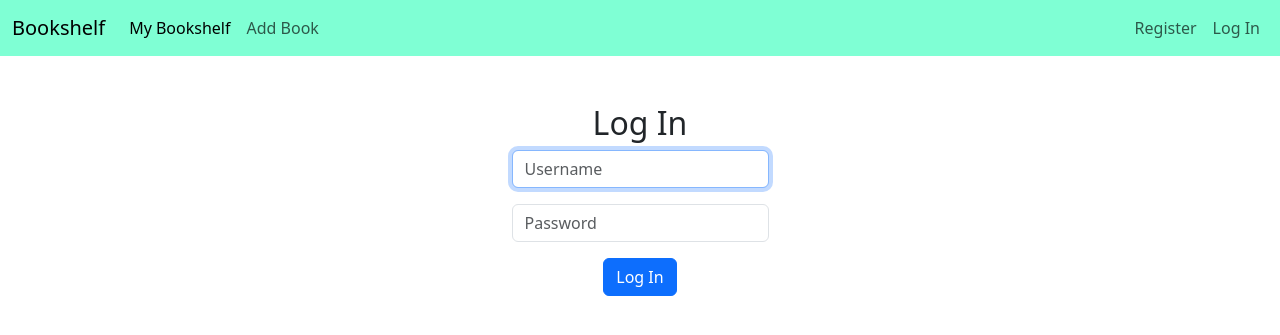
After one commit to samm123/bookshelf, a Flask app: page /login in a window 1280 px wide. The commit adds this page. Shown: the top 335 px of the page. Run offline with Flask 3, Linux system fonts and the light colour scheme.

Commit message:
Adding more fun stuff

```diff
--- a/app.py
+++ b/app.py
@@ -1,4 +1,5 @@
 from flask import Flask, flash, redirect, render_template, request, session
+from helpers import get_book
 
 # Configure application
 app = Flask(__name__)
@@ -6,9 +7,33 @@ app = Flask(__name__)
 @app.route("/")
 def index():
 
-    return render_template("layout.html")
+    return render_template("index.html")
 
 @app.route("/register")
 def register():
 
     return render_template("register.html")
+
+@app.route("/login")
+def login():
+
+    return render_template("login.html")
+
+@app.route("/add_book")
+def add_book():
+
+    return render_template("add_book.html")
+
+@app.route("/lookup", methods=["GET", "POST"])
+def lookup():
+
+    isbn = request.form.get("isbn")
+
+    info = {}
+    info = get_book(isbn)
+
+    print(info)
+
+    print(info[f'ISBN:{str(isbn)}']['title'])
+
+    return render_template("lookup.html")
--- a/templates/layout.html
+++ b/templates/layout.html
@@ -30,8 +30,8 @@
               <!--if user is logged in (session?)-->
               <div class="collapse navbar-collapse" id="navbar">
                 <ul class="navbar-nav me-auto mb-2 mb-lg-0">
-                  <li class="nav-item"><a class="nav-link active" aria-current="page" href="#">My Bookshelf</a></li>
-                  <li class="nav-item"><a class="nav-link" href="#">Modify Shelf</a></li>
+                  <li class="nav-item"><a class="nav-link active" aria-current="page" href="/">My Bookshelf</a></li>
+                  <li class="nav-item"><a class="nav-link" href="/add_book">Add Book</a></li>
                 </ul>
                 <!--
                 <ul class="navbar-nav me-auto mb-2 mb-lg-0">
@@ -41,7 +41,7 @@
                 <!-- if not logged in-->
                 <ul class="navbar-nav ms-auto mb-2 mb-lg-0">
                   <li class="nav-item"><a class="nav-link" href="/register">Register</a></li>
-                  <li class="nav-item"><a class="nav-link" href="#">Log In</a></li>
+                  <li class="nav-item"><a class="nav-link" href="/login">Log In</a></li>
                 </ul>
               </div>
             </div>
--- /dev/null
+++ b/templates/login.html
@@ -0,0 +1,18 @@
+{% extends "layout.html" %}
+
+{% block title %}
+    Register
+{% endblock %}
+
+{% block main %}
+    <h2>Log In</h2>
+    <form action="/login" method="post">
+        <div class="mb-3">
+            <input autocomplete="off" autofocus class="form-control mx-auto w-auto" id="username" name="username" placeholder="Username" type="text">
+        </div>
+        <div class="mb-3">
+            <input class="form-control mx-auto w-auto" id="password" name="password" placeholder="Password" type="password">
+        </div>
+        <button class="btn btn-primary" type="submit">Log In</button>
+    </form>
+{% endblock %}
```
Also changed, not shown: helpers.py (added, +41 -0 lines), templates/add_book.html (added, +15 -0 lines), templates/index.html (added, +11 -0 lines), templates/lookup.html (added, +11 -0 lines).
